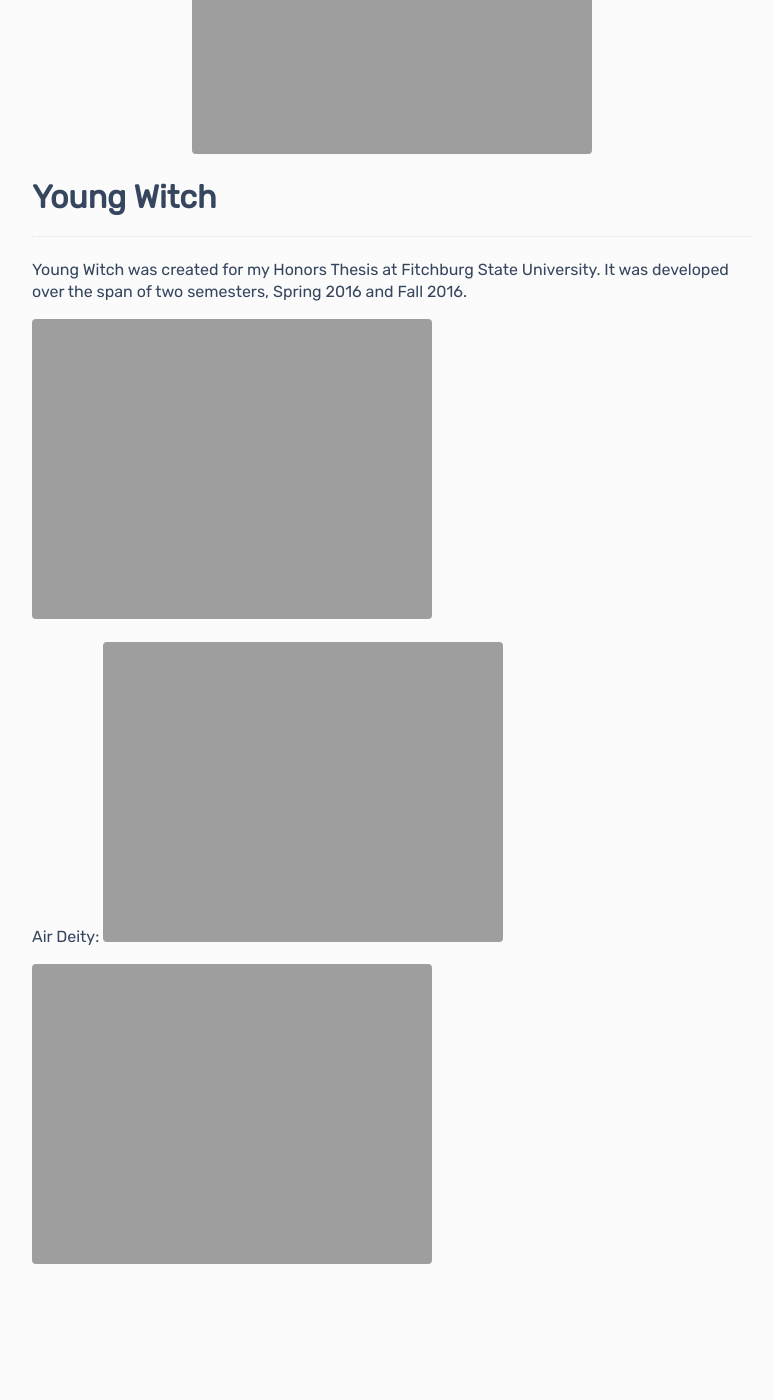
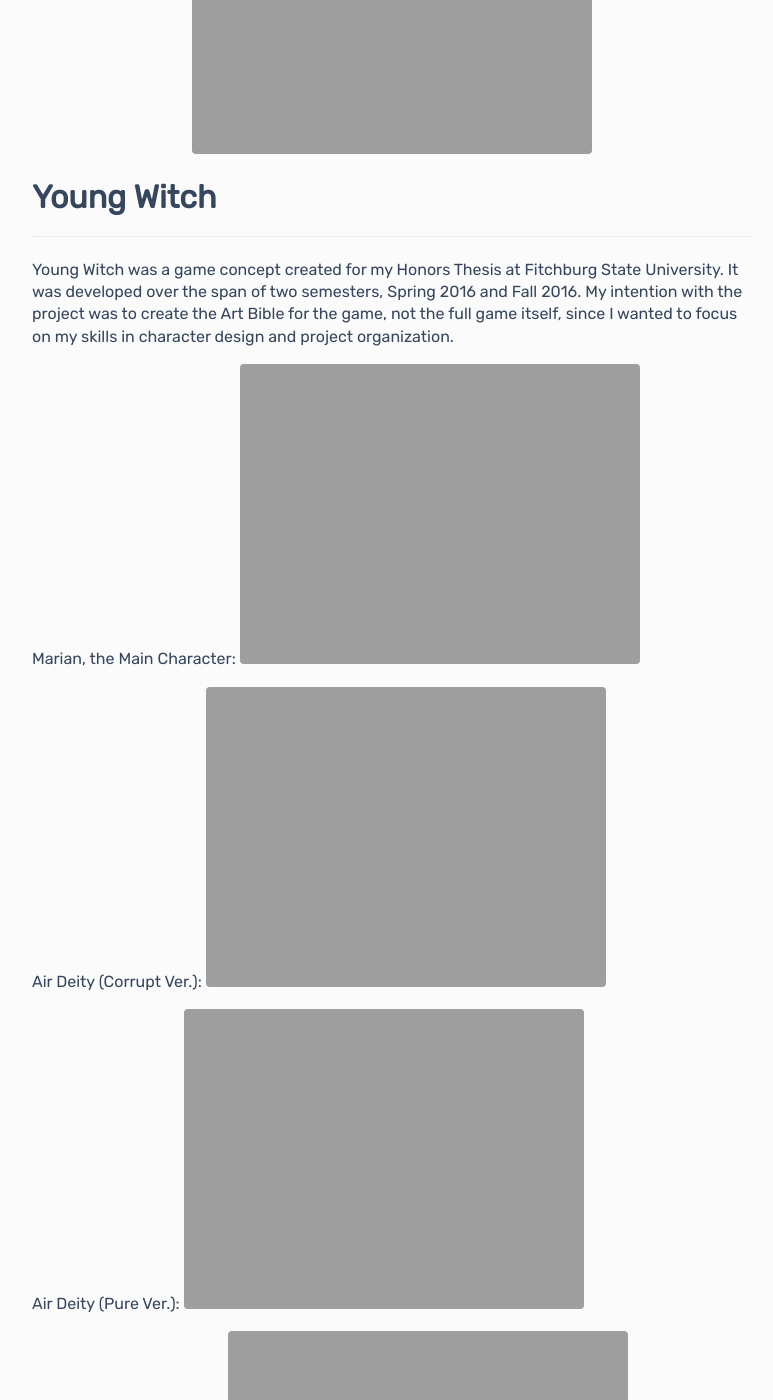
Before and after one commit to DaniBSolomon/danibsolomon.github.io, a Jekyll site: the page built from _games/2016-12-01-young-witch.md, in a window 1280 px wide and 1400 px high, scrolled down 260 px. Shown: the whole window, without its empty margins (248-1021 px from the left). Built offline with Jekyll 4.4.1, drawn with Linux system fonts in a browser that asks for light colours; before the commit the page ends 1611 px from its top, so only the background shows below that; some of the changed text lies outside the part shown.

Commit message:
Update 2016-12-01-young-witch.md

```diff
--- a/_games/2016-12-01-young-witch.md
+++ b/_games/2016-12-01-young-witch.md
@@ -3,10 +3,22 @@ title: Young Witch
 image: yw_main_character.png
 ---
 
-Young Witch was created for my Honors Thesis at Fitchburg State University. It was developed over the span of two semesters, Spring 2016 and Fall 2016.
+Young Witch was a game concept created for my Honors Thesis at Fitchburg State University. It was developed over the span of two semesters, Spring 2016 and Fall 2016. My intention with the project was to create the Art Bible for the game, not the full game itself, since I wanted to focus on my skills in character design and project organization.
 
-![cool game]({{ site.github.url }}/img/yw_main_character.png)
+Marian, the Main Character: ![cool game]({{ site.github.url }}/img/yw_main_character.png)
 
-Air Deity: ![cool game]({{ site.github.url }}/img/yw_air_deity_corrupt.png)
+Air Deity (Corrupt Ver.): ![cool game]({{ site.github.url }}/img/yw_air_deity_corrupt.png)
 
-![cool game]({{ site.github.url }}/img/yw_air_deity_pure.png)
+Air Deity (Pure Ver.): ![cool game]({{ site.github.url }}/img/yw_air_deity_pure.png)
+
+Water Deity (Corrupt Ver.): ![cool game]({{ site.github.url }}/img/yw_water_deity_corrupt.png)
+
+Water Deity (Pure Ver.): ![cool game]({{ site.github.url }}/img/yw_water_deity_pure.png)
+
+Fire Deity (Corrupt Ver.): ![cool game]({{ site.github.url }}/img/yw_fire_deity_corrupt.png)
+
+Fire Deity (Pure Ver.): ![cool game]({{ site.github.url }}/img/yw_fire_deity_pure.png)
+
+Earth Deity (Corrupt Ver.): ![cool game]({{ site.github.url }}/img/yw_earth_deity_corrupt.png)
+
+Earth Deity (Pure Ver.): ![cool game]({{ site.github.url }}/img/yw_earth_deity_pure.png)
```
